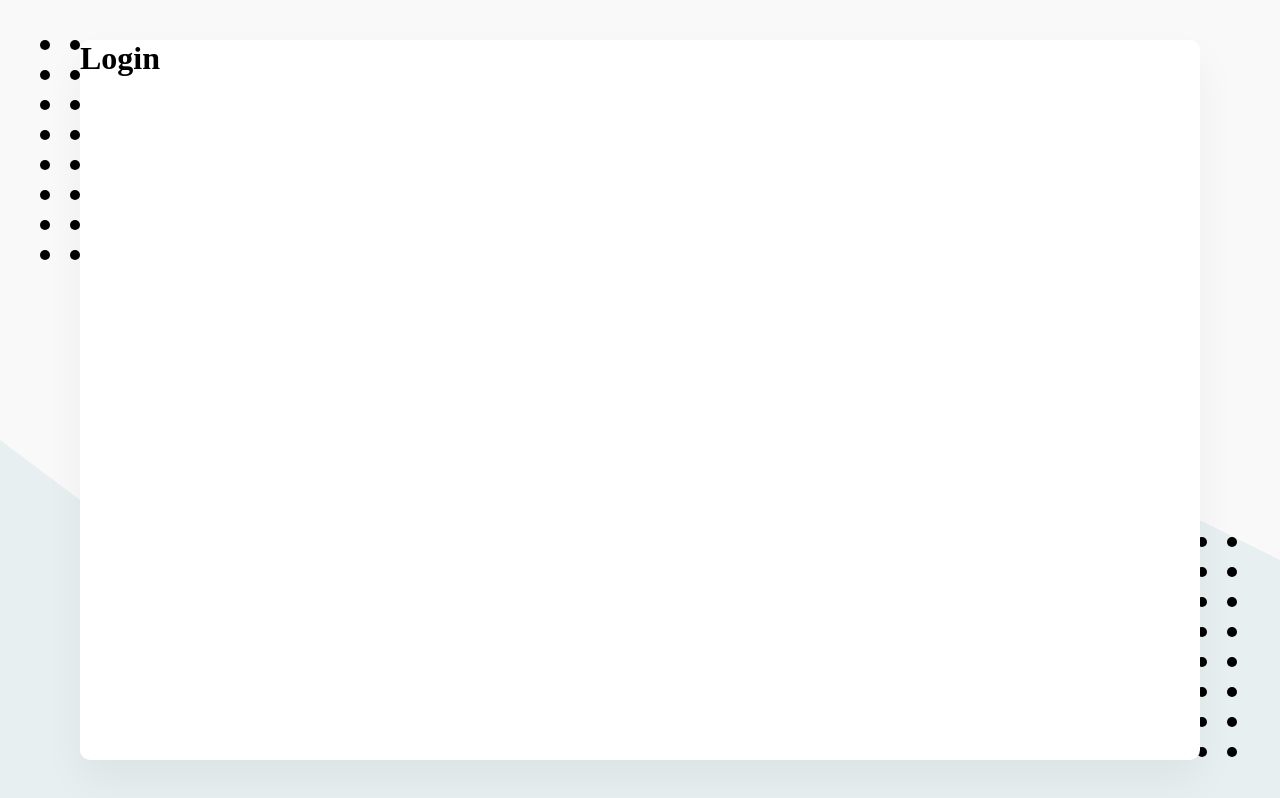
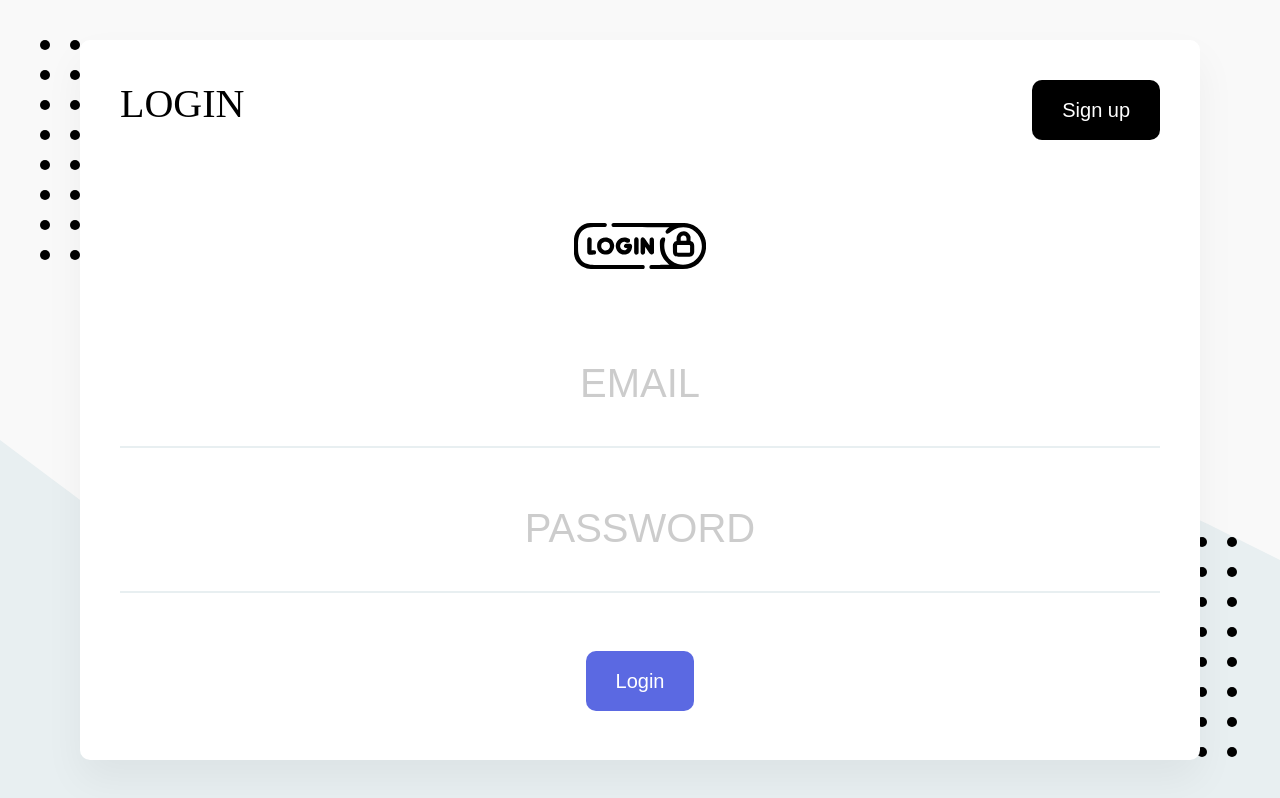
Before and after one commit to MariandreaDelBoccio/react_expenses_app, a React (Vite) app: page /login in a window 1280 px wide. Built offline with nearby package versions, Linux system fonts and the light colour scheme; what webfontloader would draw is missing.

Commit message:
adding login page

```diff
--- a/src/components/Login.tsx
+++ b/src/components/Login.tsx
@@ -1,7 +1,43 @@
+import { Helmet } from "react-helmet-async";
+import { Header, Title, HeaderContainer } from '../elements/Header';
+import Button from "../elements/Button";
+import { Form, Input, ButtonContainer } from '../elements/FormElements';
+import login from '../../src/assets/images/login.svg'
+import styled from "styled-components";
+
+const Svg = styled.img`
+    width: fit-content;
+    max-height: 8.25rem;
+    margin: 0 auto;
+`
+
 function Login() {
 
     return (
-        <h1>Login</h1>
+        <>
+            <Helmet>
+                <title>Login</title>
+            </Helmet>
+
+            <Header>
+                <HeaderContainer>
+                    <Title>Login</Title>
+                    <div>
+                        <Button to="/sign-up">Sign up</Button>
+                    </div>
+                </HeaderContainer>
+            </Header>
+
+            <Svg src={login} alt="" />
+
+            <Form>
+                <Input type="email" name="email" placeholder="Email" />
+                <Input type="password" name="password" placeholder="Password" />
+                <ButtonContainer>
+                    <Button as="button" to="/" $primary type="submit">Login</Button>
+                </ButtonContainer>
+            </Form>
+        </>
     )
 }
 
--- a/src/elements/Button.tsx
+++ b/src/elements/Button.tsx
@@ -4,7 +4,6 @@
 const Button = styled(Link)<{ $primary?: boolean; $hasIcon?: boolean; $bigIcon?: boolean }>`
     background: ${(props) => props.$primary ? '#5B69E2' : '#000'};
     width: ${(props) => props.$hasIcon ? '15.62rem' : 'auto'}; /* 250px */
-    margin-left: 1.25rem; /* 20px */
     border: none;
     border-radius: 0.625rem; /* 10px */
     color: #fff;
```
Also changed, not shown: src/assets/images/login.svg (added).
